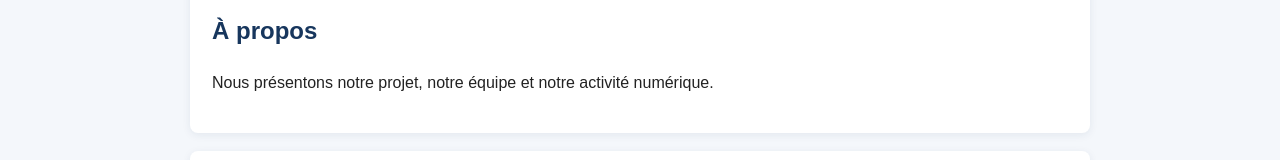
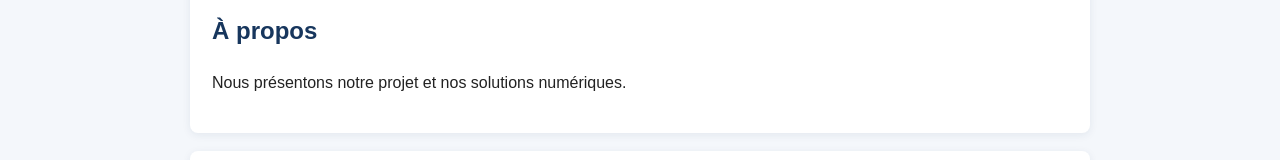
Before and after one commit to yoannathan/MonSiteWeb, a plain HTML site: page index.html in a window 1280 px wide. Shown: the part 230-390 px from the top of the page. Drawn offline with Linux system fonts and the light colour scheme.

Commit message:
Modifier la phrase À propos sur la branche B

```diff
--- a/index.html
+++ b/index.html
@@ -20,7 +20,7 @@
   <main>
     <section id="apropos">
       <h2>À propos</h2>
-      <p>Nous présentons notre projet, notre équipe et notre activité numérique.</p>
+      <p>Nous présentons notre projet et nos solutions numériques.</p>
     </section>
     <section id="services">
       <h2>Nos services</h2>
```
